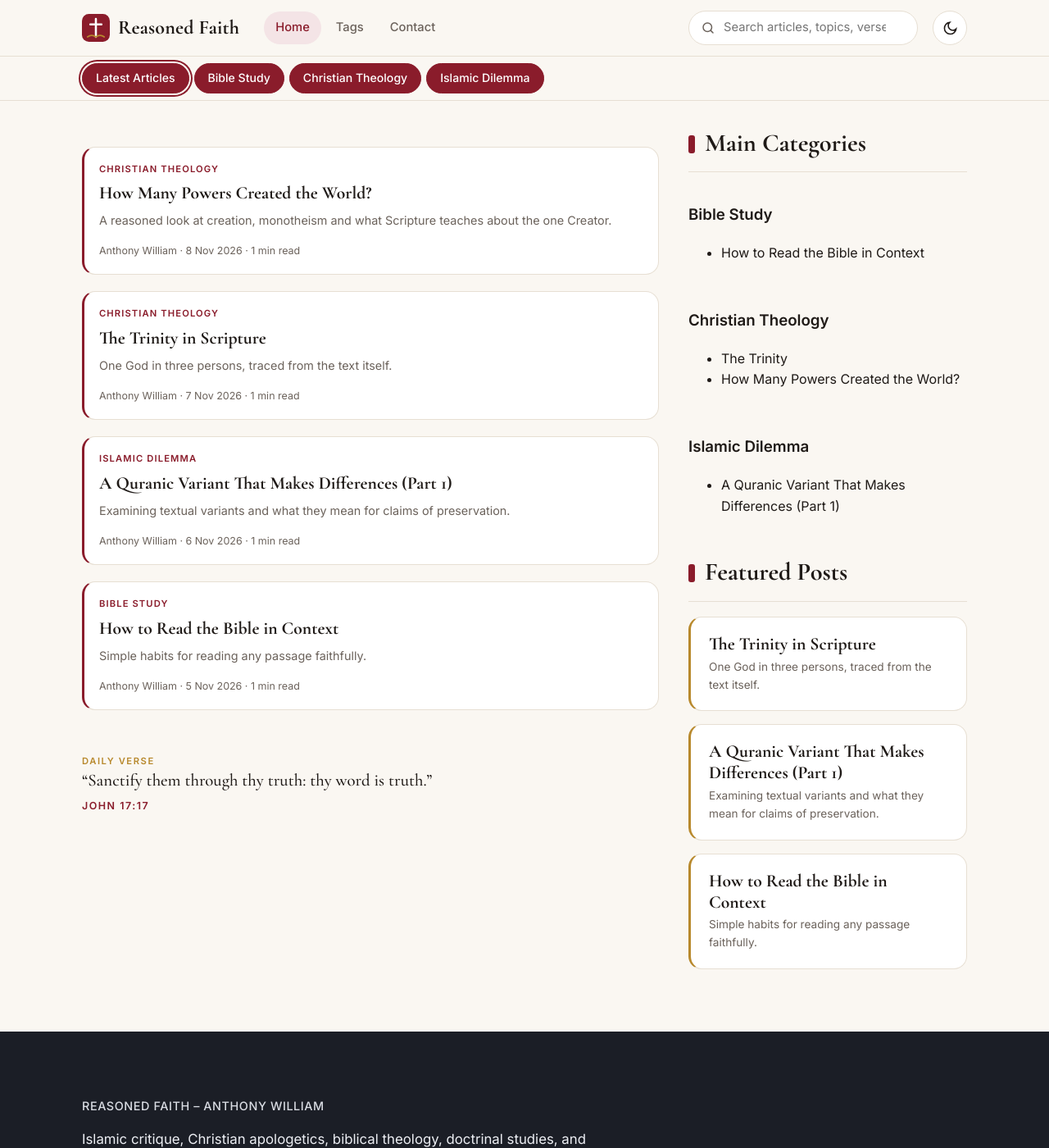
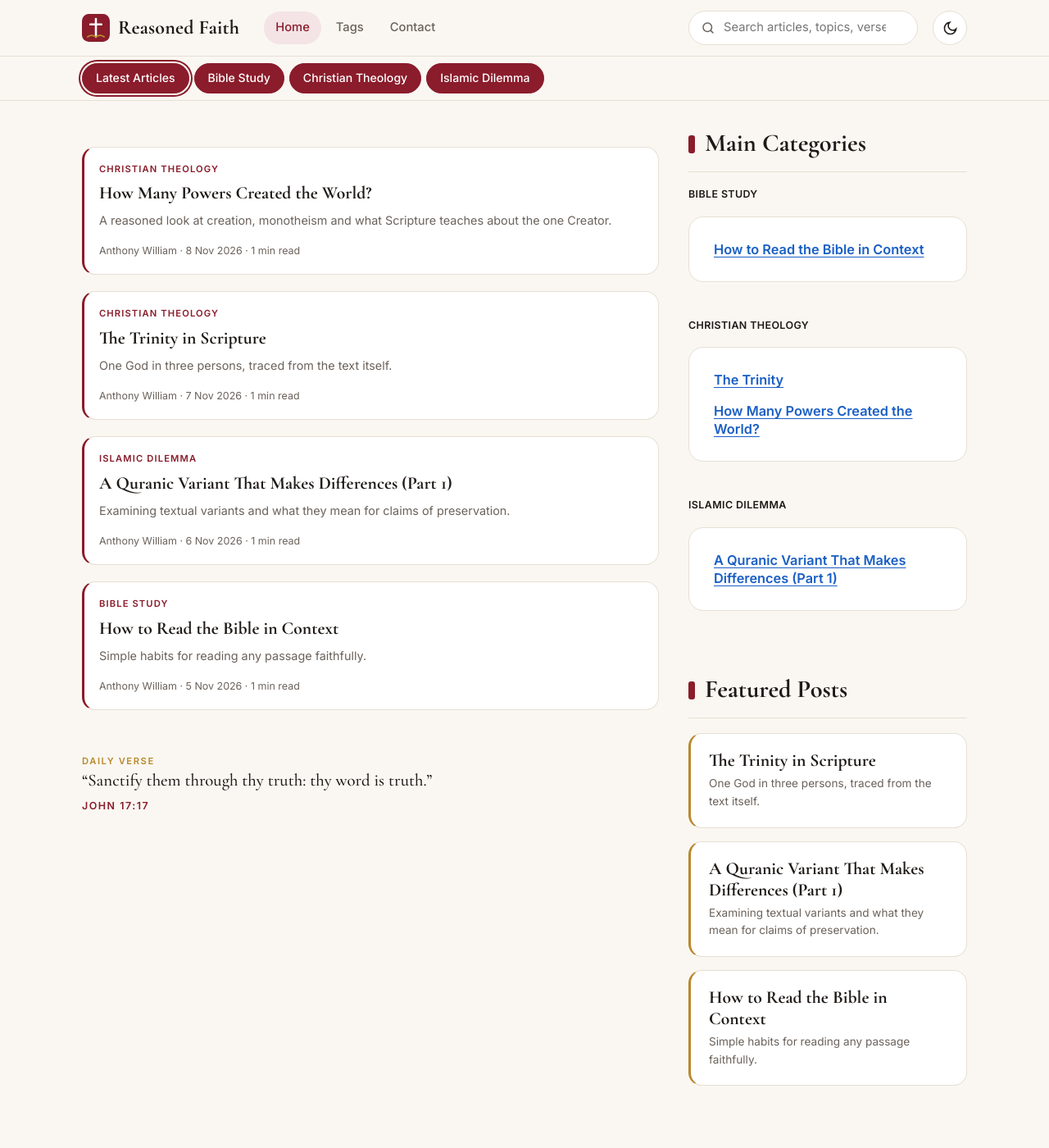
Before and after one commit to Reasoned-faith/reasoned-faith.github.io, a Jekyll site: the page built from index.html, in a window 1280 px wide and 1400 px high. Shown: the whole window at 82% size. Built offline with Jekyll 4.4.1, drawn with Linux system fonts in a browser that asks for light colours.

Commit message:
Update style.css

```diff
--- a/assets/css/style.css
+++ b/assets/css/style.css
@@ -207,3 +207,20 @@ section{padding:28px 0}
 @media (max-width:760px){
   .site-footer{padding-top:40px}
 }
+
+/* Main Categories: heading + boxed link list (first three), extra categories as headings only */
+:root{--link:#1a5fc4}
+:root[data-theme="dark"]{--link:#6ea8ff}
+@media (prefers-color-scheme:dark){:root:not([data-theme="light"]){--link:#6ea8ff}}
+.maincats{display:flex;flex-direction:column;gap:0}
+.mc{margin:0 0 44px}
+.mc-h{margin:0 0 18px;font-family:var(--sans);font-size:.78rem;font-weight:700;letter-spacing:.03em;text-transform:uppercase;line-height:1.4}
+.mc-h a:hover{color:var(--accent)}
+.mc-only{margin:0 0 16px}
+.mc-box{border:1px solid var(--line);background:var(--surface);border-radius:18px;padding:28px 30px}
+.mc-box ul{list-style:none;margin:0;padding:0}
+.mc-box li{margin:0 0 16px;line-height:1.35;font-size:1.02rem}
+.mc-box li:last-child{margin-bottom:0}
+.mc-box li a{color:var(--link);font-weight:600;text-decoration:underline;text-underline-offset:3px}
+.mc-box li a:hover{color:var(--accent)}
+.mc-empty{color:var(--muted);font-size:.9rem}
```
